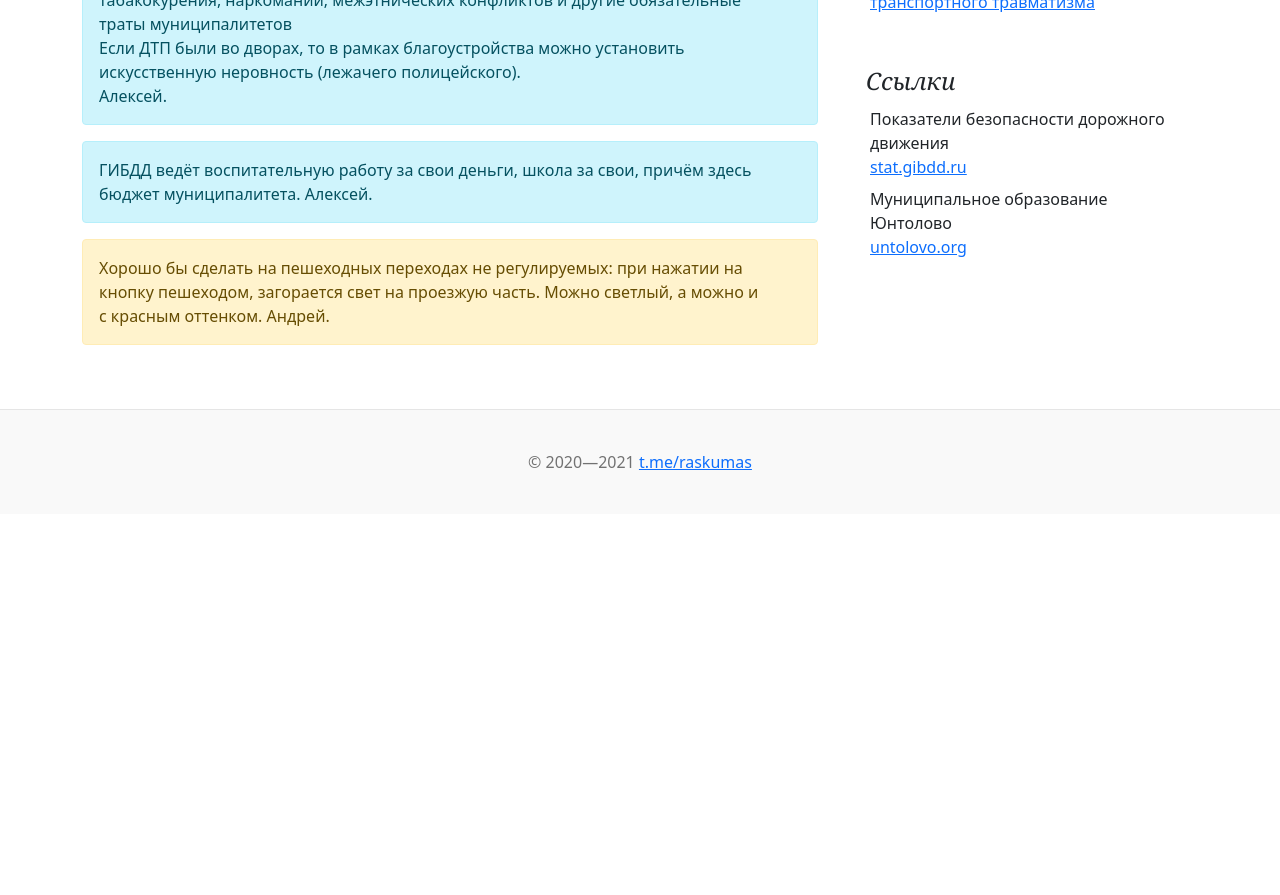
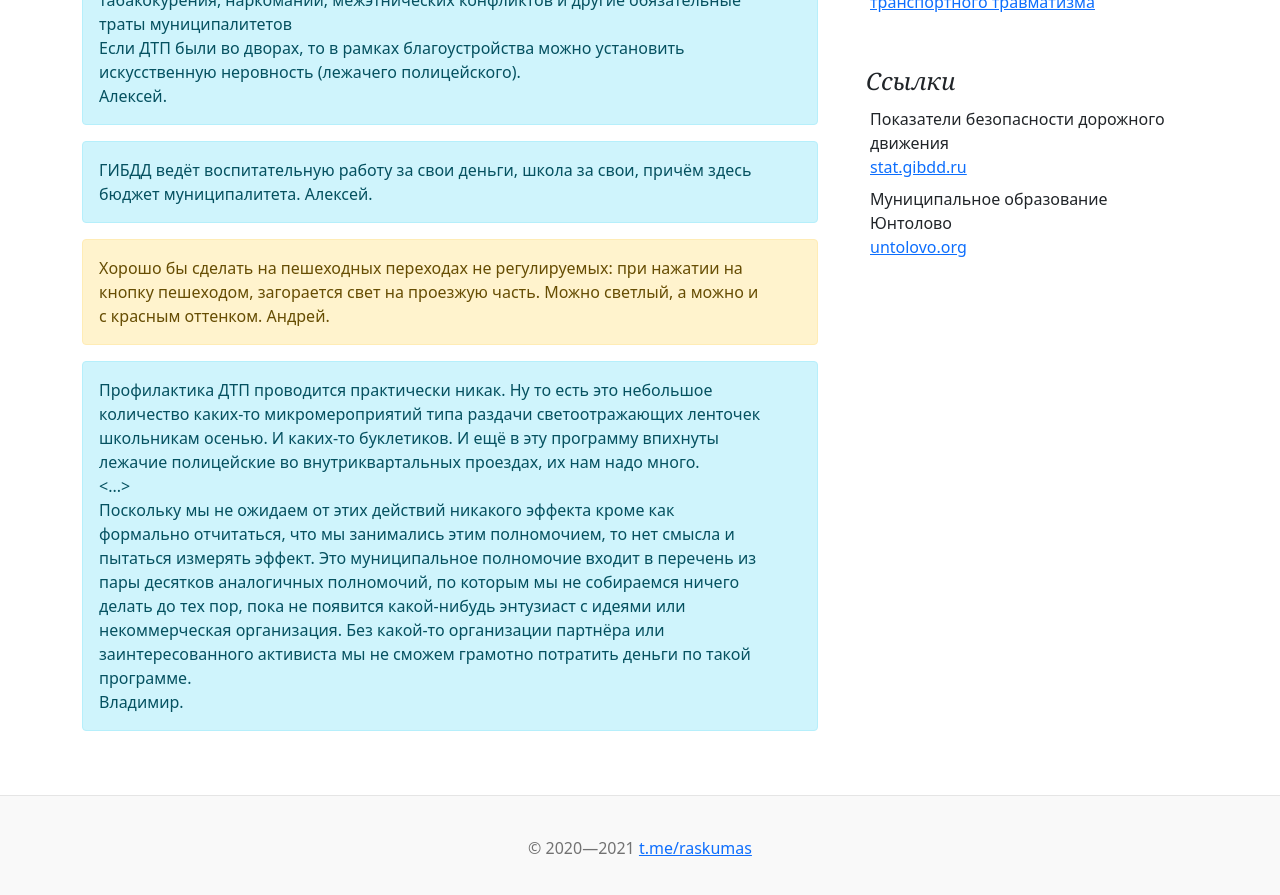
Before and after one commit to untolovo-dtp/untolovo-dtp.github.io, a Jekyll site: the page built from proposals/index.html, in a window 1280 px wide and 900 px high, scrolled down 932 px. Shown: the top 895 px of the window. Built offline with Jekyll 4.4.1, drawn with Linux system fonts in a browser that asks for light colours; before the commit the page ends 1446 px from its top, so only the background shows below that.

Commit message:
vladimir-s proposals

```diff
--- a/proposals/index.html
+++ b/proposals/index.html
@@ -32,3 +32,11 @@ title: Предложения жителей • ДТП МО Юнтолово в
 <div class="alert alert-warning alert-dismissible fade show" role="alert">
 Хорошо бы сделать на пешеходных переходах не регулируемых: при нажатии на кнопку пешеходом, загорается свет на проезжую часть. Можно светлый, а можно и с красным оттенком. Андрей.
 </div>
+
+
+<div class="alert alert-info alert-dismissible fade show" role="alert">
+  Профилактика ДТП проводится практически никак. Ну то есть это небольшое количество каких-то микромероприятий типа раздачи светоотражающих ленточек школьникам осенью. И каких-то буклетиков. И ещё в эту программу впихнуты лежачие полицейские во внутриквартальных проездах, их нам надо много.
+  <br>&lt;...&gt;
+    <br>Поскольку мы не ожидаем от этих действий никакого эффекта кроме как формально отчитаться, что мы занимались этим полномочием, то нет смысла и пытаться измерять эффект. Это муниципальное полномочие входит в перечень из пары десятков аналогичных полномочий, по которым мы не собираемся ничего делать до тех пор, пока не появится какой-нибудь энтузиаст с идеями или некоммерческая организация. Без какой-то организации партнёра или заинтересованного активиста мы не сможем грамотно потратить деньги по такой программе.
+  <br>Владимир.
+</div>
```
